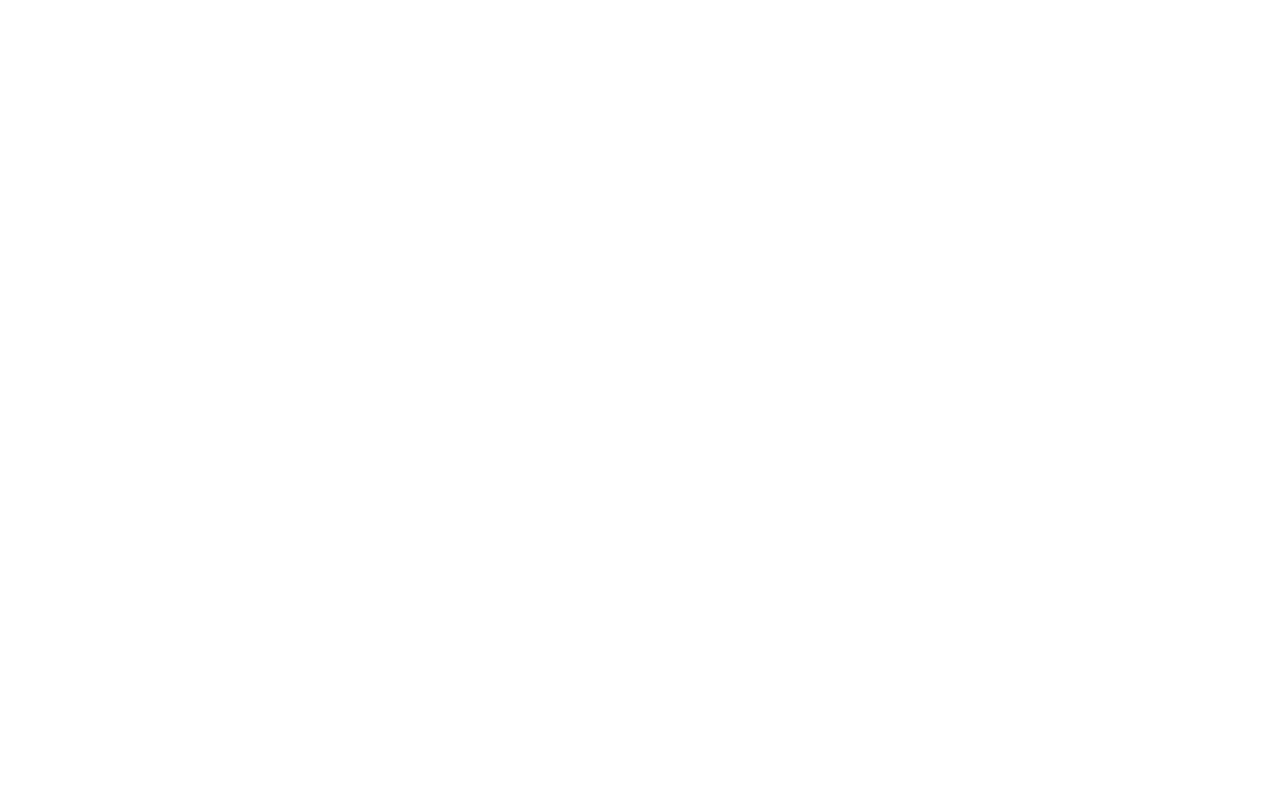
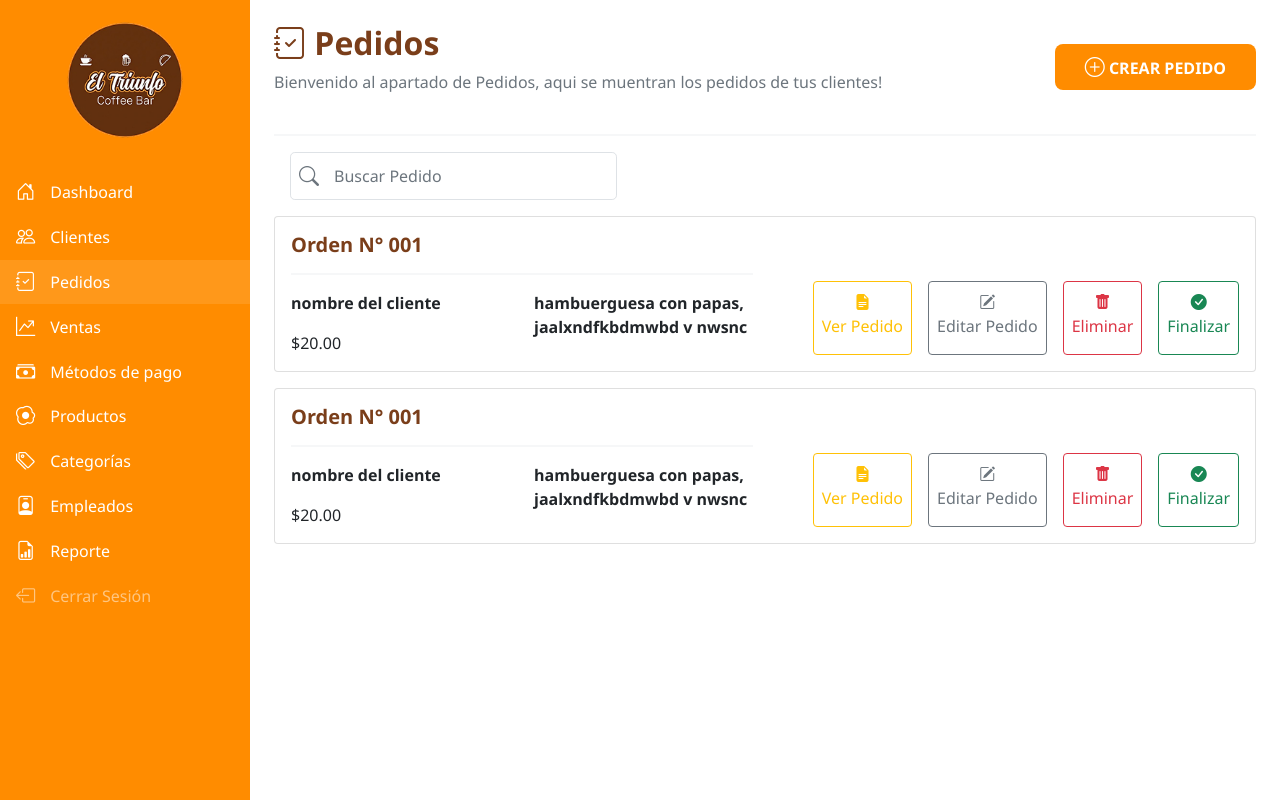
Before and after one commit to Yochi22/cafeteria-el-triunfo, a PHP site: page /index.php?pagina=pedidos in a window 1280 px wide. Before the commit the page is empty. Run offline with PHP 8.4, Linux system fonts and the light colour scheme.

Commit message:
solo vista de pedidos

```diff
--- a/controlador/pedidos.php
+++ b/controlador/pedidos.php
@@ -0,0 +1,14 @@
+<?php
+if (!is_file("modelo/".$pagina.".php")){
+    echo "Falta definir la clase ".$pagina;
+	exit;
+}
+require_once("modelo/".$pagina.".php");
+
+if(is_file("vista/".$pagina.".php")){
+
+    require_once("vista/".$pagina.".php");
+} else {
+    echo "pagina en construccion";
+}
+?>
--- a/vista/clientes.php
+++ b/vista/clientes.php
@@ -36,7 +36,7 @@
             <div class="col-12 d-flex justify-content-end mb-3">
 
                 <!-- boton para registrar -->
-                <button type="button" id="incluir" class="btn text-white rounded fw-bold py-2 px-4" style="background-color: #FF8C00;" data-bs-toggle="modal" data-bs-target="#modal_cliente">
+                <button type="button" id="incluir" class="btn btn-crear" data-bs-toggle="modal" data-bs-target="#modal_cliente">
                     <i class="bi bi-plus-circle fs-5"></i> Agregar Cliente
                 </button>
 
--- a/vista/pedidos.php
+++ b/vista/pedidos.php
@@ -0,0 +1,137 @@
+<!DOCTYPE html>
+<html lang="en">
+    <?php require_once("comunes/encabezado.php"); ?>
+<body>
+    <div class="d-flex min-vh-100 position-relative">
+        <?php require_once("comunes/sidebar.php"); ?>
+
+        <main class="main-content w-100 p-4">
+
+            <div class="d-flex justify-content-between align-items-center mb-2 gap-2">
+                <!-- menu hamburguesa -->
+                <button class="btn btn-outline-dark d-md-none me-3 border-0"
+                    id="btn-toggle-sidebar"
+                    data-bs-toggle="collapse"
+                    data-bs-target="#sidebarMenu"
+                    aria-controls="sidebarMenu"
+                    aria-expanded="false"
+                    aria-label="Toggle navigation">
+                    <i class="bi bi-list" style="font-size: 2rem;"></i>
+                </button>
+
+                <!-- Encabezado de bienvenida -->
+                <div>
+                    <h2 class="text-dashboard"><i class="bi bi-journal-check"></i> Pedidos</h2>
+                    <p class="text-muted">Bienvenido al apartado de Pedidos, aqui se muentran los pedidos de tus clientes!</p>
+                </div>
+
+                <div>
+                    <button type="button" id="incluir" class="btn btn-crear" data-bs-toggle="modal" data-bs-target="#modal_cliente">
+                        <i class="bi bi-plus-circle fs-5"></i> Crear Pedido
+                    </button>
+                </div>
+
+            </div>
+
+            <div class="row">
+                <div class="col">
+                    <hr class="border border-secundary">
+                </div>
+            </div>
+
+            <div class="col-12 d-flex mb-3">
+                <!-- boton de busqueda -->
+                <div class="col-md-4 ms-3">
+                    <div class="input-group bg-white border rounded-3 align-items-center">
+                        <button class="btn p-0 border-0 link-secondary py-2 " type="button" id="btnBuscar">
+                            <i class="bi bi-search fs-5 m-1 ms-2"></i>
+                        </button>
+                        <input type="text" id="valorBusqueda" name="valorBusqueda" class="form-control border-0 py-0 py-2 shadow-none" placeholder="Buscar Pedido">
+                    </div>
+                </div>
+
+            </div>
+
+            <div class="card d-flex mb-3">
+                <div class="card-body">
+                    <div class="row">
+                        <div class="col-6">
+                            <h5 class="card-title text-dashboard">Orden N° 001</h5>
+                            <hr class="border border-secundary">
+                            <div class="row">
+                                <div class="col">
+                                <p class="card-text fw-bold">nombre del cliente</p>
+                                <p class="card-text">$20.00</p>
+                            </div>
+                            <div class="col">
+                                <p class="card-text fw-bold">hambuerguesa con papas, jaalxndfkbdmwbd v nwsnc</p>
+                            </div>
+                            </div>
+                        </div>
+
+                        <div class="col-6 d-flex justify-content-end gap-2 mt-5">
+                            <button type="button" class="btn btn-outline-warning d-flex flex-column align-items-center p-2 ms-2">
+                                <i class="bi bi-file-earmark-text-fill"></i>
+                                <span>Ver Pedido</span>
+                            </button>
+                            <button type="button" class="btn btn-outline-secondary d-flex flex-column align-items-center p-2 ms-2">
+                                <i class="bi bi-pencil-square"></i>
+                                <span>Editar Pedido</span>
+                            </button>
+                            <button type="button" class="btn btn-outline-danger d-flex flex-column align-items-center p-2 ms-2">
+                                <i class="bi bi-trash-fill"></i>
+                                <span>Eliminar</span>
+                            </button>
+                            <button type="button" class="btn btn-outline-success d-flex flex-column align-items-center p-2 ms-2">
+                                <i class="bi bi-check-circle-fill"></i>
+                                <span>Finalizar</span>
+                            </button>
+                        </div>
+                    </div>
+                </div>
+            </div>
+
+            <div class="card d-flex">
+                <div class="card-body">
+                    <div class="row">
+                        <div class="col-6">
+                            <h5 class="card-title text-dashboard">Orden N° 001</h5>
+                            <hr class="border border-secundary">
+                            <div class="row">
+                                <div class="col">
+                                <p class="card-text fw-bold">nombre del cliente</p>
+                                <p class="card-text">$20.00</p>
+                            </div>
+                            <div class="col">
+                                <p class="card-text fw-bold">hambuerguesa con papas, jaalxndfkbdmwbd v nwsnc</p>
+                            </div>
+                            </div>
+                        </div>
+
+                        <div class="col-6 d-flex justify-content-end gap-2 mt-5">
+                            <button type="button" class="btn btn-outline-warning d-flex flex-column align-items-center p-2 ms-2">
+                                <i class="bi bi-file-earmark-text-fill"></i>
+                                <span>Ver Pedido</span>
+                            </button>
+                            <button type="button" class="btn btn-outline-secondary d-flex flex-column align-items-center p-2 ms-2">
+                                <i class="bi bi-pencil-square"></i>
+                                <span>Editar Pedido</span>
+                            </button>
+                            <button type="button" class="btn btn-outline-danger d-flex flex-column align-items-center p-2 ms-2">
+                                <i class="bi bi-trash-fill"></i>
+                                <span>Eliminar</span>
+                            </button>
+                            <button type="button" class="btn btn-outline-success d-flex flex-column align-items-center p-2 ms-2">
+                                <i class="bi bi-check-circle-fill"></i>
+                                <span>Finalizar</span>
+                            </button>
+                        </div>
+                    </div>
+                </div>
+            </div>
+
+
+        </main>
+    </div>
+</body>
+</html>
```
